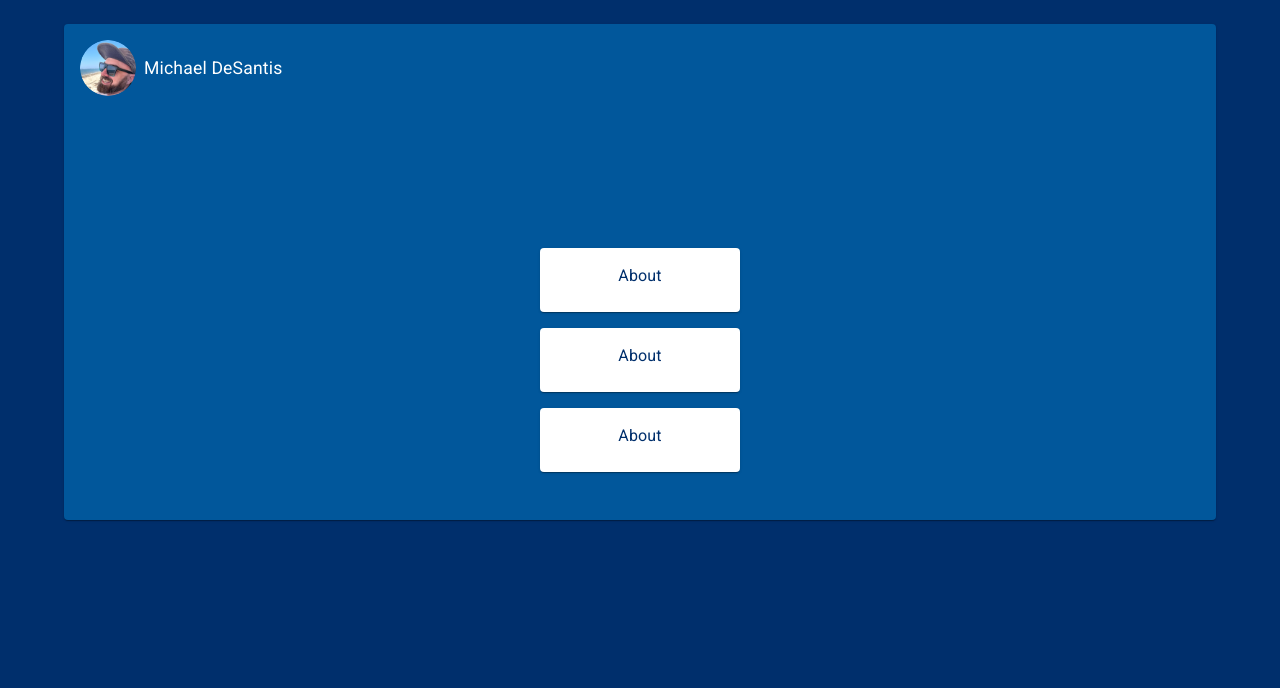
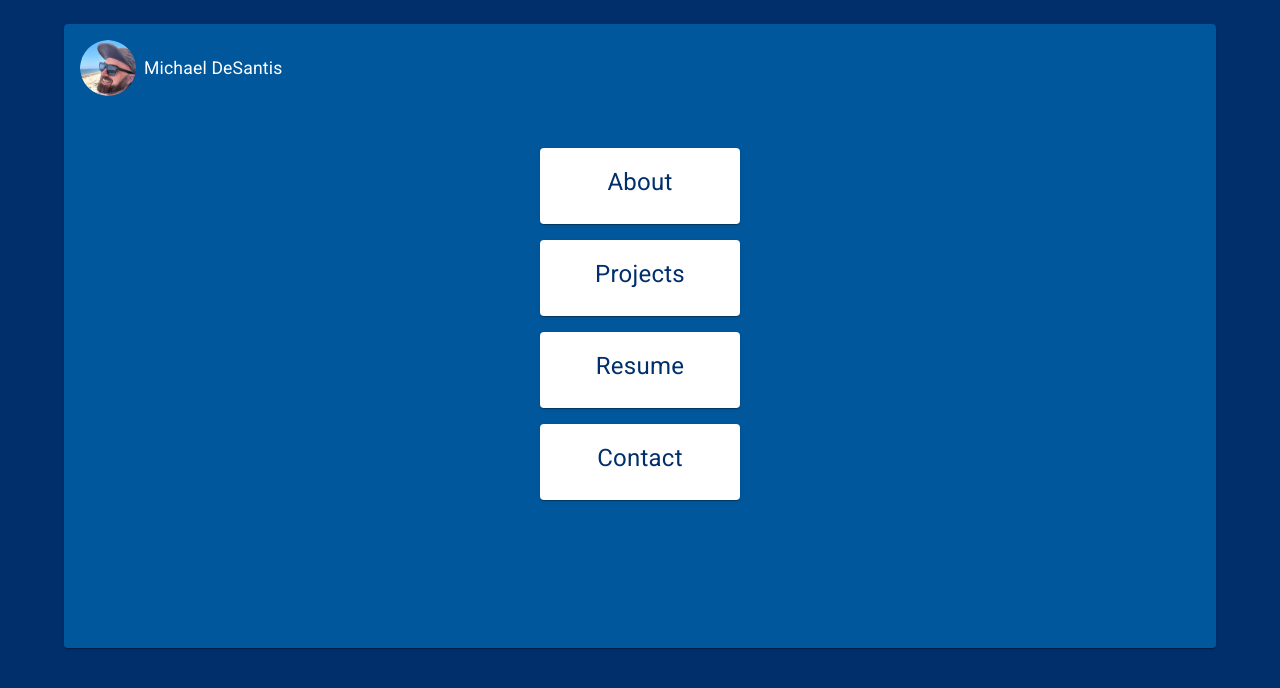
Before and after one commit to crono628/personal-website, a React (Create React App) app: page / in a window 1280 px wide. Shown: the top 688 px of the page. Built offline with nearby package versions, Linux system fonts and the light colour scheme.

Commit message:
useContext added to manage loaded state. useReducer built to manage MainMenu buttons-- not implemented yet

```diff
--- a/src/App.js
+++ b/src/App.js
@@ -1,11 +1,13 @@
 import { Paper } from '@mui/material';
 import { Container } from '@mui/system';
-import React, { useState } from 'react';
+import React, { createContext, useState } from 'react';
 import Body from './components/Body';
 import Header from './components/Header';
+import { reducer, initialState, LoadedContext } from './helpers/helpers';
 
 const App = () => {
   const [loaded, setLoaded] = useState(false);
+
   const handleOnLoad = () => {
     setTimeout(() => {
       setLoaded(true);
@@ -19,8 +21,10 @@ const App = () => {
           height: '100%',
         }}
       >
-        <Header loaded={loaded} onLoad={handleOnLoad} />
-        <Body loaded={loaded} />
+        <LoadedContext.Provider value={loaded}>
+          <Header onLoad={handleOnLoad} />
+          <Body />
+        </LoadedContext.Provider>
       </Paper>
     </Container>
   );
--- a/src/components/Body.js
+++ b/src/components/Body.js
@@ -1,65 +1,11 @@
-import {
-  Box,
-  Card,
-  CardContent,
-  Paper,
-  Slide,
-  styled,
-  Typography,
-} from '@mui/material';
-import React, { useEffect, useState } from 'react';
+import React from 'react';
+import MainMenu from './MainMenu';
 
-const StyledTypography = styled(Typography)({
-  color: '#002f6c',
-});
-
-const StyledCardContent = styled(CardContent)({
-  display: 'flex',
-  justifyContent: 'center',
-  alignContent: 'center',
-  cursor: 'pointer',
-});
-
-const Body = ({ loaded }) => {
-  const [timer, setTimer] = useState(false);
-  useEffect(() => {
-    const unsub = () => {
-      if (loaded) {
-        setTimeout(() => {
-          setTimer(true);
-        }, 2000);
-      }
-    };
-    return unsub();
-  }, [loaded]);
+const Body = () => {
   return (
-    <Slide in={loaded && timer} direction="left" timeout={500}>
-      <Box
-        sx={{
-          display: 'flex',
-          flexDirection: 'column',
-          justifyContent: 'center',
-          p: 5,
-          mb: 3,
-        }}
-      >
-        <Card sx={{ width: '200px', alignSelf: 'center', m: 1 }}>
-          <StyledCardContent>
-            <StyledTypography>About</StyledTypography>
-          </StyledCardContent>
-        </Card>
-        <Card sx={{ width: '200px', alignSelf: 'center', m: 1 }}>
-          <StyledCardContent>
-            <StyledTypography>About</StyledTypography>
-          </StyledCardContent>
-        </Card>
-        <Card sx={{ width: '200px', alignSelf: 'center', m: 1 }}>
-          <StyledCardContent>
-            <StyledTypography>About</StyledTypography>
-          </StyledCardContent>
-        </Card>
-      </Box>
-    </Slide>
+    <>
+      <MainMenu />
+    </>
   );
 };
 
--- a/src/components/Header.js
+++ b/src/components/Header.js
@@ -1,10 +1,12 @@
-import React, { useEffect, useState } from 'react';
+import React, { useContext, useEffect, useState } from 'react';
 import { Avatar, Grow, Slide, Typography } from '@mui/material';
 import { Box } from '@mui/system';
+import { LoadedContext } from '../helpers/helpers';
 
-const Header = ({ onLoad, loaded }) => {
+const Header = ({ onLoad }) => {
   const [timer, setTimer] = useState(false);
   const [img, setImg] = useState([]);
+  const loaded = useContext(LoadedContext);
   useEffect(() => {
     const img0 = require('../img/headshot.png');
     setImg(img.concat(img0));
--- /dev/null
+++ b/src/components/MainMenu.js
@@ -0,0 +1,77 @@
+import {
+  Box,
+  Card,
+  CardContent,
+  Slide,
+  styled,
+  Typography,
+} from '@mui/material';
+import React, { useEffect, useState, useContext } from 'react';
+import { LoadedContext } from '../helpers/helpers';
+
+const cardStyles = { width: '200px', alignSelf: 'center', m: 1 };
+
+const StyledTypography = styled(Typography)({
+  color: '#002f6c',
+  fontSize: '1.5rem',
+});
+
+const StyledCardContent = styled(CardContent)({
+  display: 'flex',
+  justifyContent: 'center',
+  alignContent: 'center',
+  cursor: 'pointer',
+});
+
+const MainMenu = () => {
+  const [timer, setTimer] = useState(false);
+  const loaded = useContext(LoadedContext);
+  useEffect(() => {
+    const unsub = () => {
+      if (loaded) {
+        setTimeout(() => {
+          setTimer(true);
+        }, 2000);
+      }
+    };
+    return unsub();
+  }, [loaded]);
+  return (
+    <Slide in={loaded && timer} direction="left" timeout={500}>
+      <Box
+        sx={{
+          display: 'flex',
+          flexDirection: 'column',
+          justifyContent: 'center',
+          p: 5,
+          mb: 3,
+          position: 'relative',
+          bottom: '100px',
+        }}
+      >
+        <Card sx={cardStyles} onClick={() => setTimer((prev) => !prev)}>
+          <StyledCardContent>
+            <StyledTypography>About</StyledTypography>
+          </StyledCardContent>
+        </Card>
+        <Card sx={cardStyles}>
+          <StyledCardContent>
+            <StyledTypography>Projects</StyledTypography>
+          </StyledCardContent>
+        </Card>
+        <Card sx={cardStyles}>
+          <StyledCardContent>
+            <StyledTypography>Resume</StyledTypography>
+          </StyledCardContent>
+        </Card>
+        <Card sx={cardStyles}>
+          <StyledCardContent>
+            <StyledTypography>Contact</StyledTypography>
+          </StyledCardContent>
+        </Card>
+      </Box>
+    </Slide>
+  );
+};
+
+export default MainMenu;
--- /dev/null
+++ b/src/helpers/helpers.js
@@ -0,0 +1,30 @@
+import { createContext } from 'react';
+
+const initialState = {
+  about: false,
+  projects: false,
+  resume: false,
+  contacts: false,
+};
+
+function reducer(state, action) {
+  switch (action.type) {
+    case 'about':
+      return { ...state, about: true };
+    case 'projects':
+      return { ...state, projects: true };
+    case 'resume':
+      return { ...state, resume: true };
+    case 'contact':
+      return { ...state, contacts: true };
+    case 'reset':
+      return { initialState };
+
+    default:
+      throw new Error('reducer error');
+  }
+}
+
+const LoadedContext = createContext();
+
+export { initialState, reducer, LoadedContext };
```
